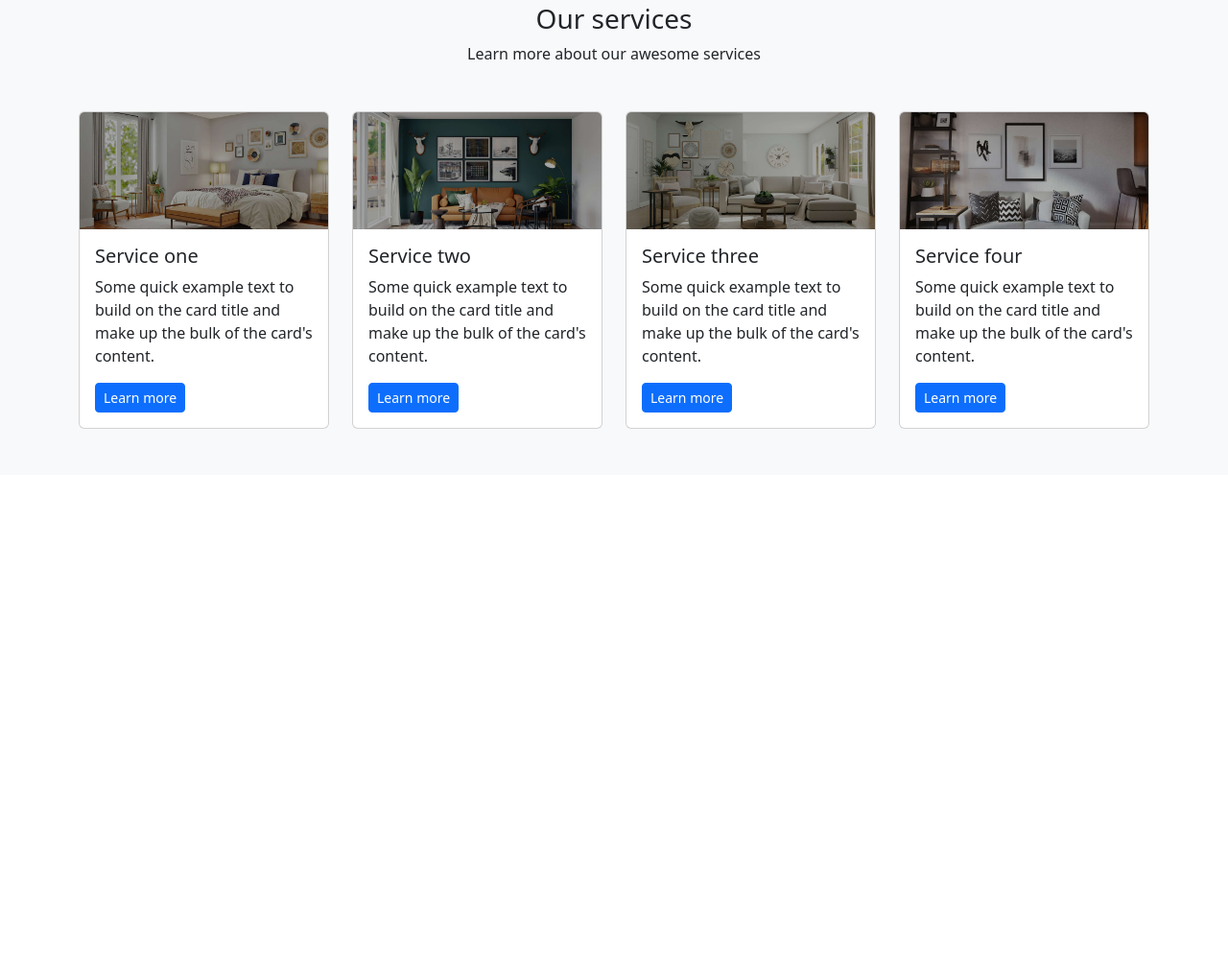
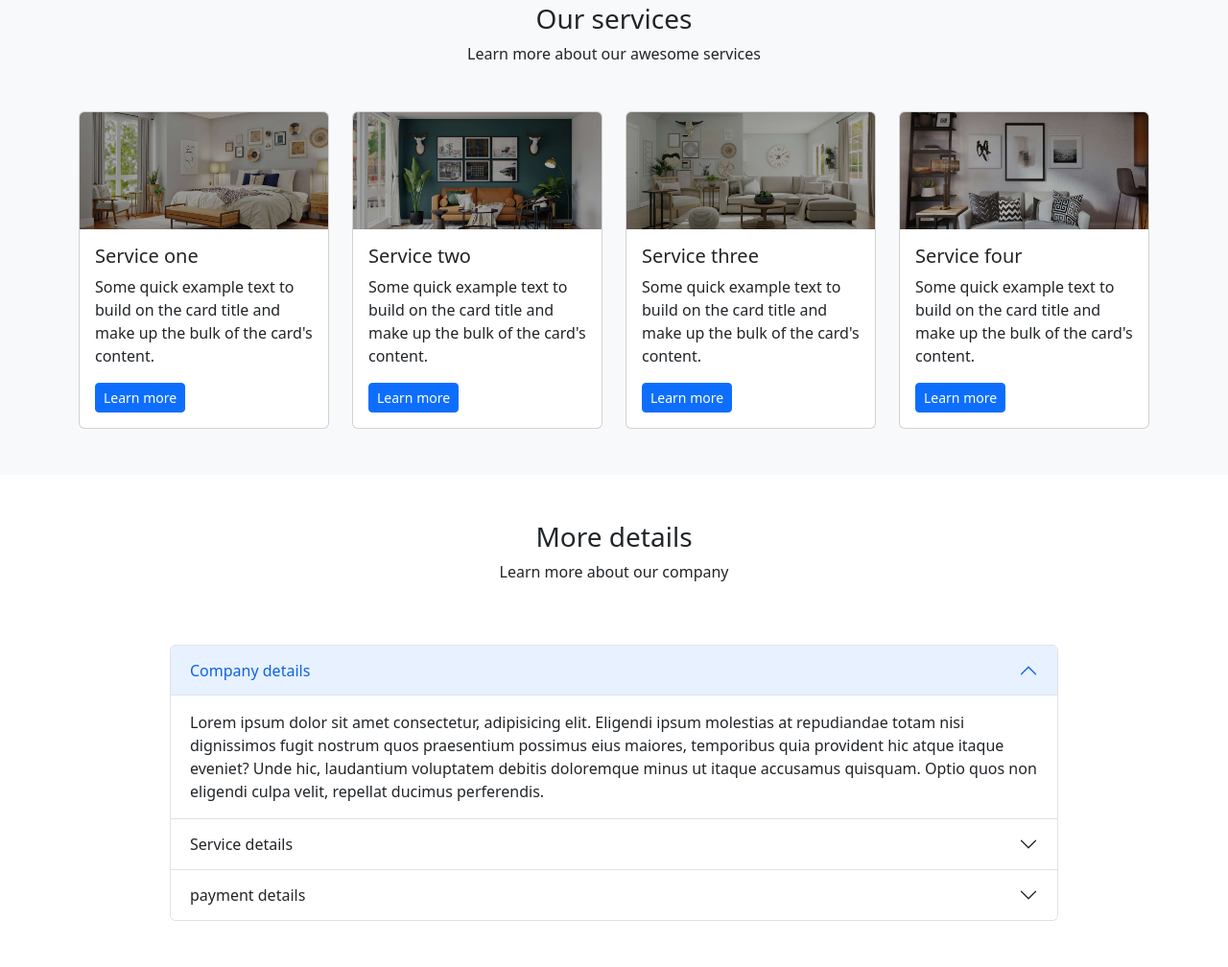
Before and after one commit to DIPENDU100/bd-builders, a plain HTML site: page index.html in a window 1280 px wide. Shown: the part 1239-2247 px from the top of the page at 96% size. Before the commit the page ends 1734 px from the top, so only its background shows below. Drawn offline with nearby package versions, Linux system fonts and the light colour scheme.

Commit message:
details area completed

```diff
--- a/index.html
+++ b/index.html
@@ -158,6 +158,61 @@
           </div>
         </div>
       </div>
+      <!-- details area -->
+      <div class="details-area py-5">
+        <div class="container">
+          <div class="row">
+            <div class="section-heading text-center mb-5">
+              <h3>More details</h3>
+              <p>Learn more about our company</p>
+            </div>
+          </div>
+          <div class="row">
+            <div class="col-lg-10 offset-lg-1">
+              <div class="details-ac">
+                <div class="accordion" id="accordionExample">
+                  <div class="accordion-item">
+                    <h2 class="accordion-header" id="headingOne">
+                      <button class="accordion-button" type="button" data-bs-toggle="collapse" data-bs-target="#collapseOne" aria-expanded="true" aria-controls="collapseOne">
+                        Company details
+                      </button>
+                    </h2>
+                    <div id="collapseOne" class="accordion-collapse collapse show" aria-labelledby="headingOne" data-bs-parent="#accordionExample">
+                      <div class="accordion-body">
+                       Lorem ipsum dolor sit amet consectetur, adipisicing elit. Eligendi ipsum molestias at repudiandae totam nisi dignissimos fugit nostrum quos praesentium possimus eius maiores, temporibus quia provident hic atque itaque eveniet? Unde hic, laudantium voluptatem debitis doloremque minus ut itaque accusamus quisquam. Optio quos non eligendi culpa velit, repellat ducimus perferendis.
+                      </div>
+                    </div>
+                  </div>
+                  <div class="accordion-item">
+                    <h2 class="accordion-header" id="headingTwo">
+                      <button class="accordion-button collapsed" type="button" data-bs-toggle="collapse" data-bs-target="#collapseTwo" aria-expanded="false" aria-controls="collapseTwo">
+                        Service details
+                      </button>
+                    </h2>
+                    <div id="collapseTwo" class="accordion-collapse collapse" aria-labelledby="headingTwo" data-bs-parent="#accordionExample">
+                      <div class="accordion-body">
+                        Lorem ipsum dolor sit amet consectetur adipisicing elit. Porro, sint quo. Reprehenderit doloremque recusandae quidem placeat aspernatur magni assumenda cumque quaerat numquam, adipisci atque. Possimus impedit nulla pariatur porro earum nisi, quod voluptate explicabo quaerat in nobis, a ratione necessitatibus dolor, aliquid quidem consequuntur deleniti atque esse fugiat voluptates unde?
+                      </div>
+                    </div>
+                  </div>
+                  <div class="accordion-item">
+                    <h2 class="accordion-header" id="headingThree">
+                      <button class="accordion-button collapsed" type="button" data-bs-toggle="collapse" data-bs-target="#collapseThree" aria-expanded="false" aria-controls="collapseThree">
+                        payment details
+                      </button>
+                    </h2>
+                    <div id="collapseThree" class="accordion-collapse collapse" aria-labelledby="headingThree" data-bs-parent="#accordionExample">
+                      <div class="accordion-body">
+                       Lorem ipsum dolor sit, amet consectetur adipisicing elit. Nam suscipit iusto doloribus tenetur nemo nobis molestias officia quam. Magni nemo necessitatibus asperiores quasi velit quo ut laboriosam sint culpa! Corporis consectetur ipsa blanditiis in a molestiae, quod deleniti voluptate dolorem sapiente ducimus ea perferendis iure voluptas doloremque nam cumque consequatur!
+                      </div>
+                    </div>
+                  </div>
+                </div>
+              </div>
+            </div>
+          </div>
+        </div>
+      </div>
         </main>
     <script src="https://cdn.jsdelivr.net/npm/bootstrap@5.2.2/dist/js/bootstrap.bundle.min.js" integrity="sha384-OERcA2EqjJCMA+/3y+gxIOqMEjwtxJY7qPCqsdltbNJuaOe923+mo//f6V8Qbsw3" crossorigin="anonymous"></script>
   </body>
```
